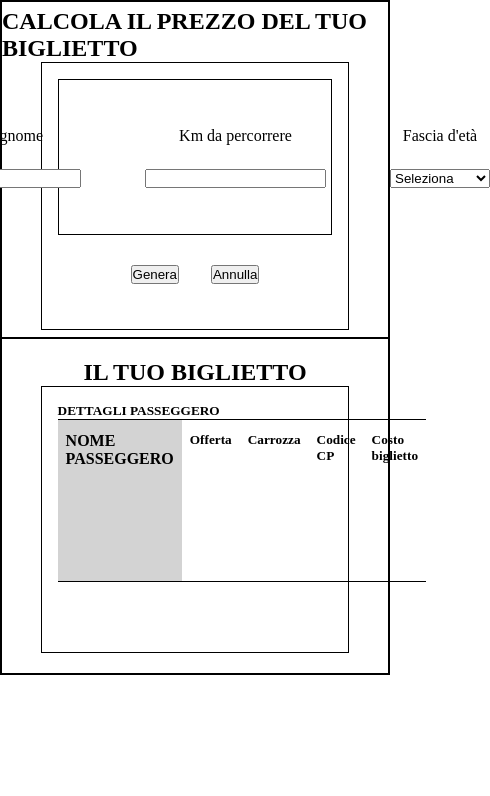
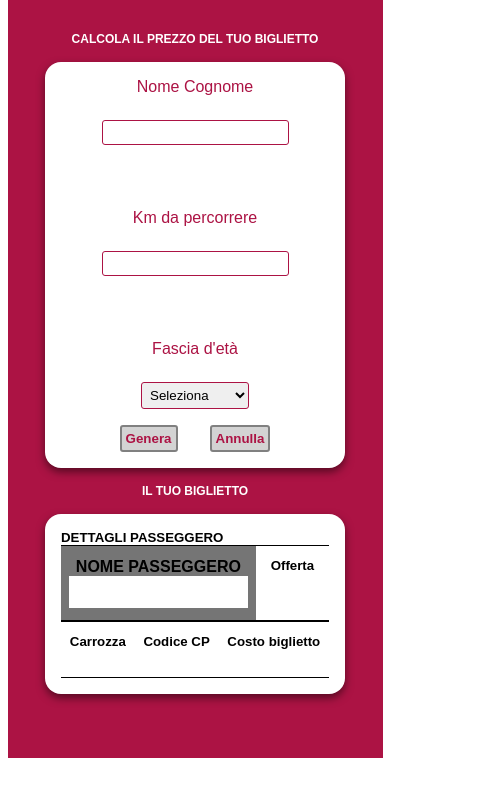
Before and after one commit to Seko461/js-biglietto-treno-form, a plain HTML site: page index.html in a window 390 px wide. Shown: the whole page, 490 px wide, since content can reach past the window. Drawn offline with Linux system fonts and the light colour scheme.

Commit message:
add details and responsive media

```diff
--- a/assets/css/style.css
+++ b/assets/css/style.css
@@ -2,26 +2,43 @@
     margin: 0;
     padding: 0;
     box-sizing: border-box;
+    font-family: sans-serif;
 }
 
+
+
 .container {
-    height: 80vh;
-    border: 1px solid black;
-
+    max-width: 1200px;
+    min-width: 375px;
+    width: 80%;
+    margin: auto;
+    height: fit-content;
+    align-self: center;
+    /* border: 1px solid black; */
+    background-color: #AC1344;
+    padding: 2rem 0;
+    padding-bottom: 4rem;
 }
 
 .top,
 .bottom {
-    border: 1px solid black;
-    height: 50%;
+    gap: 1rem;
     display: flex;
     flex-direction: column;
     justify-content: center;
     align-items: center;
 }
 
+
+h2 {
+    color: white;
+}
+
 .card {
-    border: 1px solid black;
+    /* border: 1px solid black; */
+    border-radius: 1rem;
+    box-shadow: 0 4px 8px 0 rgba(0, 0, 0, .5);
+    background-color: white;
     width: 80%;
     height: 80%;
     padding: 1rem;
@@ -29,7 +46,7 @@
 }
 
 .top .row_top {
-    border: 1px solid black;
+    /* border: 1px solid black; */
     height: calc((100%/12)*8);
     display: flex;
     justify-content: center;
@@ -45,6 +62,33 @@
 .row_top label {
     text-align: center;
     margin-bottom: 1.5rem;
+    color: #AC1344;
+    outline-style: hidden;
+}
+
+.row_top input,
+.row_top select {
+    border: 1px solid #AC1344;
+    border-radius: 3px;
+    padding: .25rem;
+}
+
+button {
+    background-color: lightgrey;
+    color: #AC1344;
+    border: 2px solid grey;
+    padding: .25rem;
+    font-weight: bold;
+    border-radius: 3px;
+}
+
+select:hover {
+    cursor: pointer;
+}
+
+button:hover {
+    cursor: pointer;
+    border: 2px solid orange;
 }
 
 .row_bottom {
@@ -53,10 +97,12 @@
     align-items: center;
     height: calc((100%/12)*4);
     gap: 2rem;
+    margin-top: 1rem;
 
 }
 
 .card-container {
+    min-height: 100px;
     height: 70%;
     /* border: 1px solid black; */
     display: flex;
@@ -70,10 +116,73 @@
     display: flex;
     flex-direction: column;
     flex-grow: 1;
+    text-align: center;
+}
+
+.card-container div>p {
+    padding-top: 1rem;
 }
 
 .col_1 {
     flex-grow: 2;
     border: none;
-    background-color: lightgray;
+    background-color: #757575;
 }
+
+.col_1>p {
+
+    background-color: white;
+    padding-bottom: 1rem;
+}
+
+/* @media screen and (max-width:992px) {
+    .row_top {
+        display: block;
+    }
+} */
+
+@media screen and (max-width:910px) {
+    .row_top {
+        display: flex;
+        flex-direction: column;
+
+    }
+
+
+}
+
+@media screen and (max-width:768px) {
+    .card-container {
+        flex-wrap: wrap;
+
+    }
+
+    h2 {
+        font-size: 1.25rem;
+    }
+
+
+
+}
+
+@media screen and (max-width:655px) {
+
+
+    h2 {
+        font-size: 1rem;
+    }
+
+
+
+}
+
+@media screen and (max-width:540px) {
+
+
+    h2 {
+        font-size: .75rem;
+    }
+
+
+
+}
--- a/assets/js/script.js
+++ b/assets/js/script.js
@@ -66,3 +66,10 @@ generate.addEventListener('click', () => {
 
 
 });
+
+const deleteAll = document.getElementById('annulla');
+
+deleteAll.addEventListener('click', () => {
+
+    location.reload();
+});
--- a/index.html
+++ b/index.html
@@ -53,7 +53,7 @@
 
         <!-- parte inferiore del biglietto -->
         <div class="bottom">
-            <h2>IL TUO BIGLIETTO</h2>
+            <h2 style="padding-top:1rem;">IL TUO BIGLIETTO</h2>
             <div class="card">
                 <h5>DETTAGLI PASSEGGERO</h5>
                 <div class="card-container">
```
